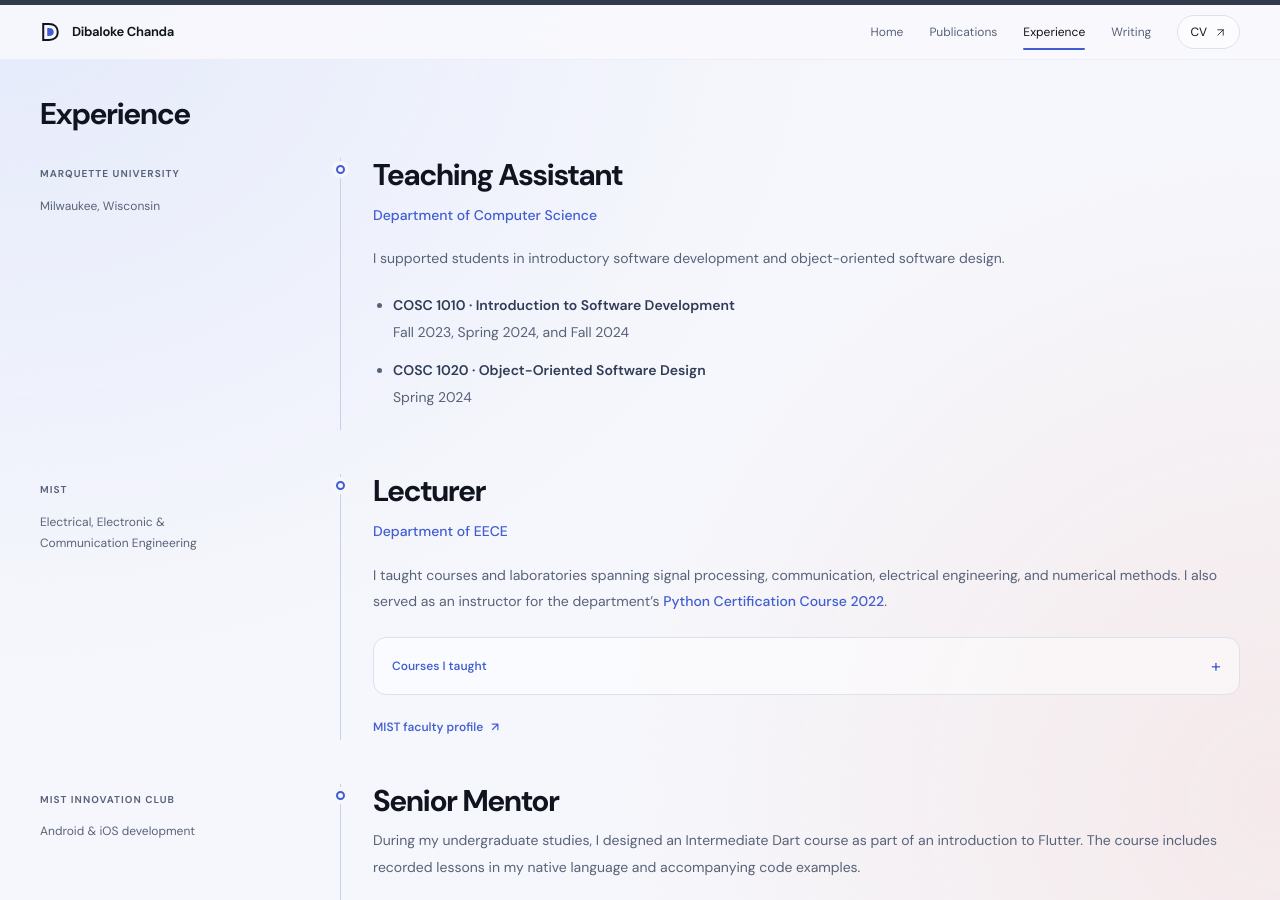
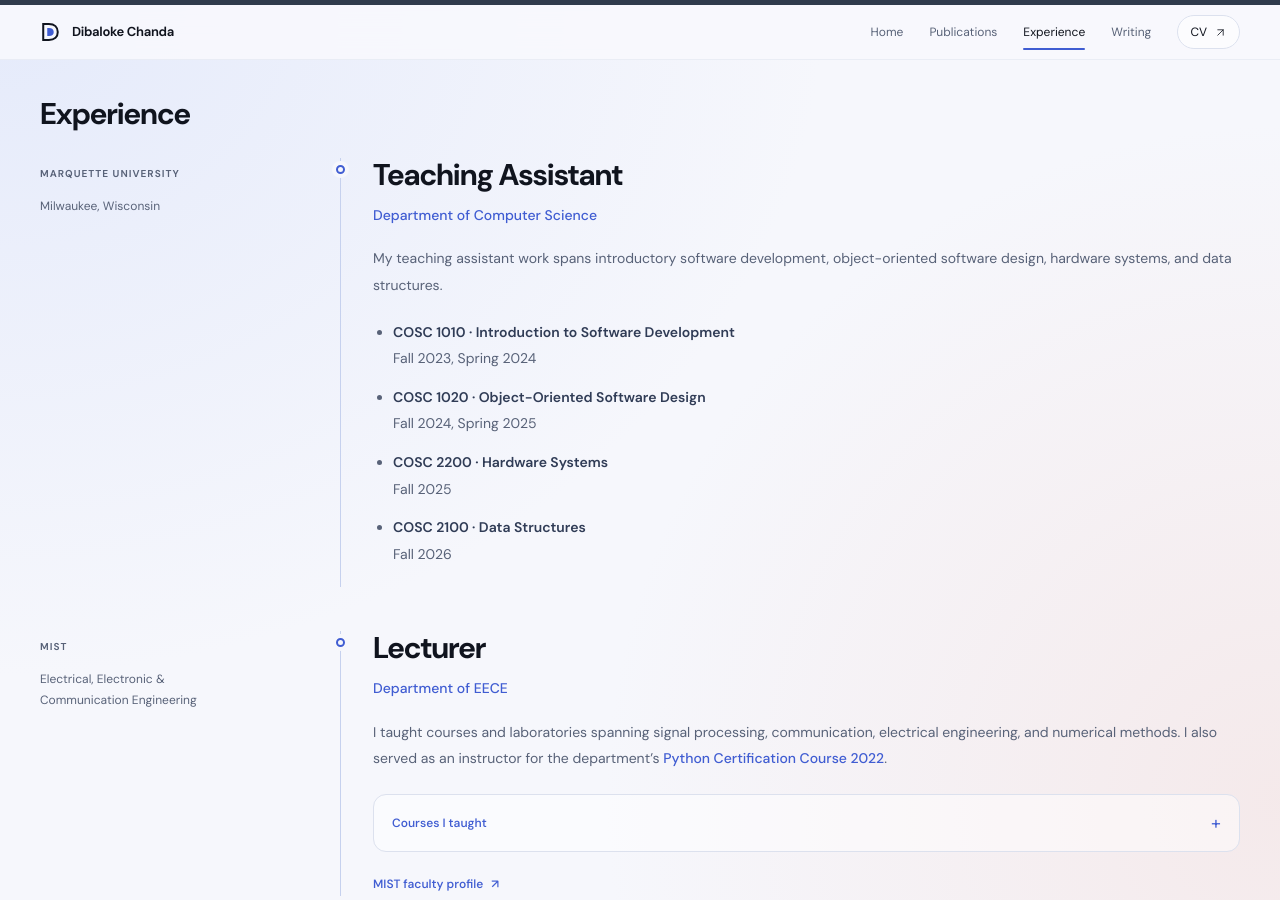
Before and after one commit to dibaloke/dibaloke.github.io, a Jekyll site: the page built from _pages/markdown.md, in a window 1280 px wide and 900 px high. Built offline with Jekyll 4.4.1, drawn with Linux system fonts in a browser that asks for light colours.

Commit message:
Synchronize navigation and update teaching assistant courses

```diff
--- a/_data/navigation.yml
+++ b/_data/navigation.yml
@@ -7,3 +7,6 @@ main:
     url: /experience/
   - title: Writing
     url: /writing/
+  - title: CV
+    url: /cv/
+    style: cv
--- /dev/null
+++ b/_includes/academic/navigation.html
@@ -0,0 +1,5 @@
+{% for item in site.data.navigation.main %}
+  {% if include.list %}<li class="masthead__menu-item">{% endif %}
+  <a{% if item.style == 'cv' %} class="nav-cv"{% endif %} href="{{ item.url | relative_url }}"{% if page.url == item.url %} aria-current="page"{% endif %}>{{ item.title }}{% if item.style == 'cv' %} {% include academic/icon.html name="arrow-up-right" %}{% endif %}</a>
+  {% if include.list %}</li>{% endif %}
+{% endfor %}
--- a/_layouts/academic.html
+++ b/_layouts/academic.html
@@ -26,10 +26,7 @@
         <a class="site-brand" href="{{ '/' | relative_url }}" aria-label="Dibaloke Chanda, home"><svg class="brand-monogram" width="24" height="26" viewBox="0 0 26 28" fill="none" aria-hidden="true"><path d="M4 4h7c7 0 11 4 11 10S18 24 11 24H4V4Z" stroke="currentColor" stroke-width="2.5"/><path d="M9 9h2c4 0 6 2 6 5s-2 5-6 5H9V9Z" fill="#405dd2"/></svg><span class="brand-name">Dibaloke Chanda</span></a>
         <button class="menu-toggle" aria-expanded="false" aria-controls="site-navigation" type="button"><span>Menu</span>{% include academic/icon.html name="menu" %}</button>
         <nav id="site-navigation" class="site-navigation" aria-label="Main navigation">
-          {% for item in site.data.navigation.main %}
-          <a href="{{ item.url | relative_url }}"{% if page.url == item.url %} aria-current="page"{% endif %}>{{ item.title }}</a>
-          {% endfor %}
-          <a class="nav-cv" href="{{ '/cv/' | relative_url }}"{% if page.url == '/cv/' %} aria-current="page"{% endif %}>CV {% include academic/icon.html name="arrow-up-right" %}</a>
+          {% include academic/navigation.html %}
         </nav>
       </div>
     </header>
--- a/_pages/markdown.md
+++ b/_pages/markdown.md
@@ -17,10 +17,12 @@ redirect_from:
     <div class="timeline-body prose">
       <h2>Teaching Assistant</h2>
       <p><a href="https://www.marquette.edu/computer-science/">Department of Computer Science</a></p>
-      <p>I supported students in introductory software development and object-oriented software design.</p>
+      <p>My teaching assistant work spans introductory software development, object-oriented software design, hardware systems, and data structures.</p>
       <ul>
-        <li><strong>COSC 1010 · Introduction to Software Development</strong><br>Fall 2023, Spring 2024, and Fall 2024</li>
-        <li><strong>COSC 1020 · Object-Oriented Software Design</strong><br>Spring 2024</li>
+        <li><strong>COSC 1010 · Introduction to Software Development</strong><br>Fall 2023, Spring 2024</li>
+        <li><strong>COSC 1020 · Object-Oriented Software Design</strong><br>Fall 2024, Spring 2025</li>
+        <li><strong>COSC 2200 · Hardware Systems</strong><br>Fall 2025</li>
+        <li><strong>COSC 2100 · Data Structures</strong><br>Fall 2026</li>
       </ul>
     </div>
   </article>
```
Also changed, not shown: _includes/masthead.html (+1 -8 lines), _pages/sitemap.md (+1 -1 lines), scripts/check_site.py (+22 -1 lines).
